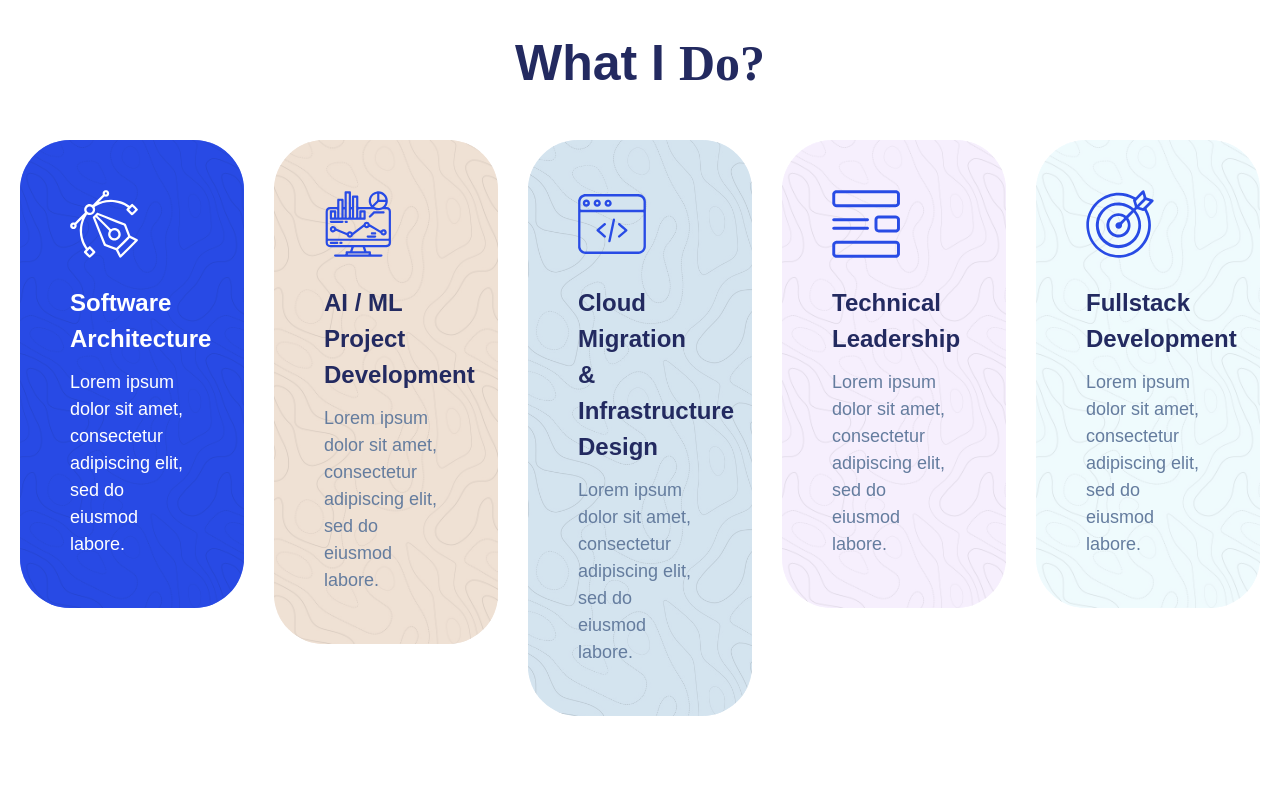
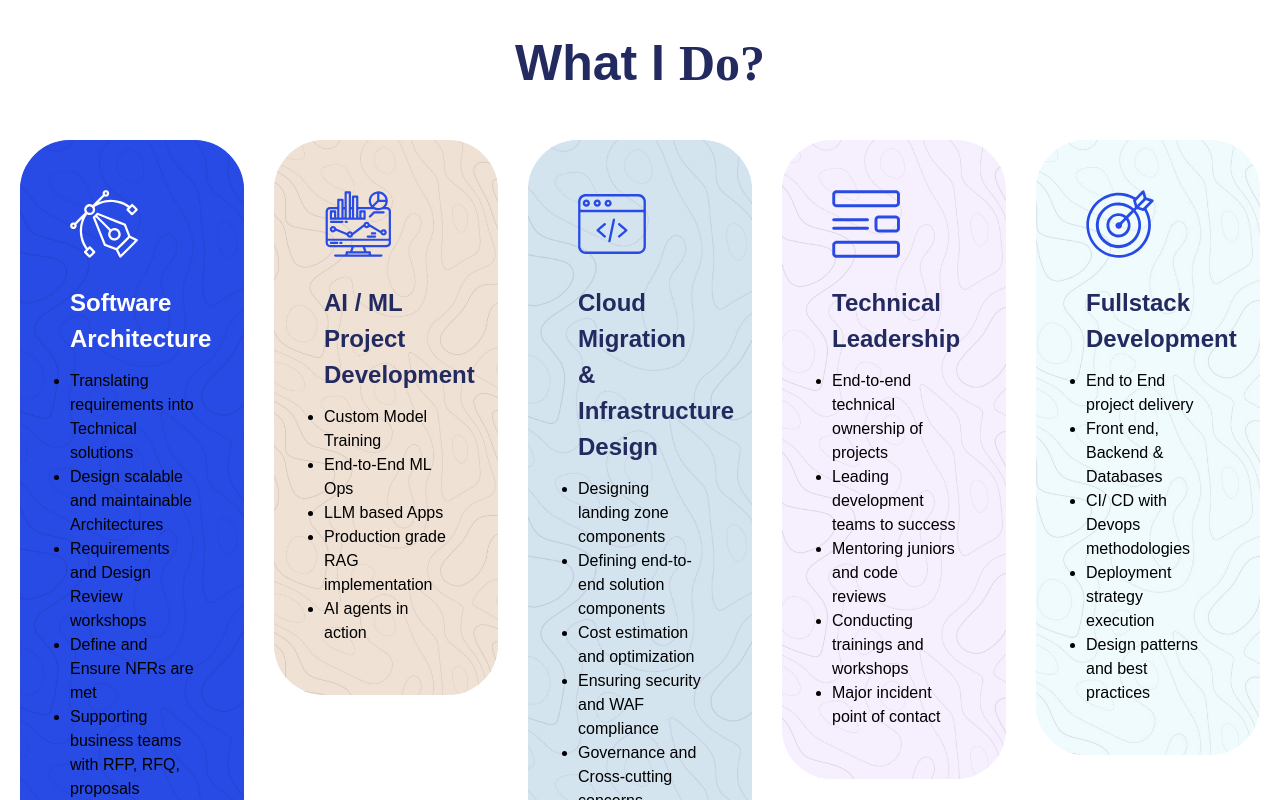
Before and after one commit to anantheswar310/MyWebsite, a React (Create React App) app: page / in a window 1280 px wide. Shown: the part 2000-2800 px from the top of the page. Built offline with nearby package versions, Linux system fonts and the light colour scheme.

Commit message:
updated services and about image

```diff
--- a/src/components/AboutUs/AboutUs.jsx
+++ b/src/components/AboutUs/AboutUs.jsx
@@ -92,7 +92,7 @@ const AboutUs = (props) => {
                           href="mailto:anantheswar310@gmail.com"
                           title=""
                         >
-                          Photography, Football, Coding
+                          Photography, Football, Coding, Riding
                         </a>
                       </span>
                     </li>
--- a/src/components/FeaturedArea/FeaturedArea.jsx
+++ b/src/components/FeaturedArea/FeaturedArea.jsx
@@ -49,7 +49,7 @@ const FeaturedArea = () => {
                 <h2 className="font-bold text-[2.3rem] sm:text-[3rem] md:text-[3.5rem] lg:text-[4rem] xl:text-[5rem] font-Poppins text-white uppercase">
                   Ananth
                   <span className="font-normal text-[2.3rem] sm:text-[3rem] md:text-[3.5rem] lg:text-[4rem] xl:text-[5rem] text-accent font-Poppins uppercase">
-                     Eswar
+                    Eswar
                   </span>
                 </h2>
                 <h5 className="md:justify-start justify-center font-bold text-[1rem] sm:text-[1.125rem] md:text-[1.25rem] font-Poppins text-white uppercase flex items-center gap-2.5 tracking-[1px]">
--- a/src/components/Header/Header.jsx
+++ b/src/components/Header/Header.jsx
@@ -33,9 +33,9 @@ const Header = () => {
           <div className="container mx-auto sm:container md:container lg:container xl:container 2xl:container">
             <div className="flex items-center justify-between w-full topbarInner">
               <div className="logo inline-block max-w-[50%]">
-                <Link to="/" title="Ananth Eswar">
+                {/* <Link to="/" title="Ananth Eswar">
                   <img src={Logo} alt="Logo"></img>
-                </Link>
+                </Link> */}
                 {/* Logo */}
               </div>
               <div className="hidden menuWrapper">
--- a/src/components/Header/MenuLinks.jsx
+++ b/src/components/Header/MenuLinks.jsx
@@ -151,10 +151,10 @@ const MenuLinks = () => {
         </li> */}
         <li className="menuItemHasChildren relative group text-[1rem] lg:text-[1.125rem] font-Poppins font-semibold uppercase">
           <span className="group-hover:text-accent text-accent2 pr-5 relative block cursor-pointer">
-            What I Do?
+            What do I Do?
             {/* <FiChevronDown className="absolute right-0 top-[4px]"></FiChevronDown> */}
           </span>
-          <ul
+          {/* <ul
             className="children relative lg:absolute opacity-0 top-full left-0 group-hover:opacity-100 lg:invisible lg:group-hover:visible before:absolute before:inset-0 before:bg-gray before:rounded-0 before:lg:rounded-[1.25rem] before:opacity-70 before:z-[-1] bg-blend-multiply rounded-0 lg:rounded-[1.25rem] bg-no-repeat bg-center bg-cover z-[1] bg-gray p-6 flex flex-col gap-3 divide-y divide-[rgba(0,0,0,.15)]"
             style={{ backgroundImage: `url(${PatternImg2})` }}
           >
@@ -176,7 +176,7 @@ const MenuLinks = () => {
                 Service Detail
               </Link>
             </li>
-          </ul>
+          </ul> */}
         </li>
         <li className="menuItemHasChildren relative group text-[1rem] lg:text-[1.125rem] font-Poppins font-semibold uppercase">
           <Link
--- a/src/components/MyWorkExperience/MyWorkExperience.jsx
+++ b/src/components/MyWorkExperience/MyWorkExperience.jsx
@@ -20,7 +20,7 @@ const MyWorkExperience = () => {
         <SectionTitleLight
           title="My Work"
           titleInner="Experience"
-          desc="Lorem ipsum dolor sit amet, consectetur adipiscing elit, sed do eiusmod tempor incididunt ut labore et dolore."
+          desc="Worked in services and product based companies. From startups to the biggest tech companies. Insurance, Mobile, Finance, Healthcare, Gaming and Sport Domains"
         ></SectionTitleLight>
         <div className="sliderWrap w-full max-w-full relative lg:mt-0 2xl:-mt-24">
           <Swiper
--- a/src/components/Services/Services.jsx
+++ b/src/components/Services/Services.jsx
@@ -34,11 +34,19 @@ const Services = () => {
                           {item.servTitle}
                         </Link>
                       </h3>
-                      <p
+                      <ul className="list-disc list-outside">
+                        {item.serviceItems.map((desc, index) =>
+                          <li key={index}>{desc}</li>
+                          // <ListItem key={desc}
+                          //           value={desc} />
+                        )}
+                      </ul>
+
+                      {/* <p
                         className={`text-[1rem] md:text-[1.125rem] font-NunitoSans ${item.descColor}`}
                       >
                         {item.servDesc}
-                      </p>
+                      </p> */}
                     </div>
                   </div>
                 )
--- a/src/data/contact-info.js
+++ b/src/data/contact-info.js
@@ -6,7 +6,7 @@ export const conInfo = [
   {
     conIcon: <HomeIcon className="h-[3.4375rem] fill-white"></HomeIcon>,
     conTitle: "DOHA:",
-    conCap: "60 East 65th Street NY 10065",
+    conCap: "49 Awqaf Compound, Bin Omran",
   },
   {
     conIcon: <PhoneIcon className="h-[3.4375rem] fill-white"></PhoneIcon>,
--- a/src/data/services.js
+++ b/src/data/services.js
@@ -14,6 +14,11 @@ export const services = [
     servIcon: <UiCreativeDesignIcon className="h-[4.25rem] w-[4.25rem] fill-white"></UiCreativeDesignIcon>,
     servTitle: "Software Architecture",
     servDesc: "Lorem ipsum dolor sit amet, consectetur adipiscing elit, sed do eiusmod labore.",
+    serviceItems: ['Translating requirements into Technical solutions',
+      'Design scalable and maintainable Architectures',
+      'Requirements and Design Review workshops',
+      'Define and Ensure NFRs are met',
+      'Supporting business teams with RFP, RFQ, proposals']
   },
   {
     id: 2,
@@ -23,6 +28,11 @@ export const services = [
     servIcon: <WebDevelopmentIcon className="h-[4.25rem] w-[4.25rem] fill-accent"></WebDevelopmentIcon>,
     servTitle: "AI / ML Project Development",
     servDesc: "Lorem ipsum dolor sit amet, consectetur adipiscing elit, sed do eiusmod labore.",
+    serviceItems: ['Custom Model Training',
+      'End-to-End ML Ops',
+      'LLM based Apps',
+      'Production grade RAG implementation',
+      'AI agents in action']
   },
   {
     id: 3,
@@ -32,6 +42,11 @@ export const services = [
     servIcon: <WireframingServiceIcon className="h-[4.25rem] w-[4.25rem] fill-accent"></WireframingServiceIcon>,
     servTitle: "Cloud Migration & Infrastructure Design",
     servDesc: "Lorem ipsum dolor sit amet, consectetur adipiscing elit, sed do eiusmod labore.",
+    serviceItems: ['Designing landing zone components',
+      'Defining end-to-end solution components',
+      'Cost estimation and optimization',
+      'Ensuring security and WAF compliance',
+      'Governance and Cross-cutting concerns']
   },
   {
     id: 4,
@@ -41,6 +56,11 @@ export const services = [
     servIcon: <DesktopApplicationIcon className="h-[4.25rem] w-[4.25rem] fill-accent"></DesktopApplicationIcon>,
     servTitle: "Technical Leadership",
     servDesc: "Lorem ipsum dolor sit amet, consectetur adipiscing elit, sed do eiusmod labore.",
+    serviceItems: ['End-to-end technical ownership of projects',
+      'Leading development teams to success',
+      'Mentoring juniors and code reviews',
+      'Conducting trainings and workshops',
+      'Major incident point of contact']
   },
   {
     id: 5,
@@ -50,5 +70,10 @@ export const services = [
     servIcon: <StrategyIcon className="h-[4.25rem] w-[4.25rem] fill-accent"></StrategyIcon>,
     servTitle: "Fullstack Development",
     servDesc: "Lorem ipsum dolor sit amet, consectetur adipiscing elit, sed do eiusmod labore.",
+    serviceItems: ['End to End project delivery',
+      'Front end, Backend & Databases',
+      'CI/ CD with Devops methodologies',
+      'Deployment strategy execution',
+      'Design patterns and best practices']
   }
 ];
--- a/src/pages/HomePages/HomePage.jsx
+++ b/src/pages/HomePages/HomePage.jsx
@@ -22,8 +22,8 @@ const HomePage = () => {
       <Helmet>
         <title>Ananth Eswar</title>
       </Helmet>
-      <Header2></Header2>
-      {/* <Header></Header> */}
+      {/* <Header2></Header2>       */}
+      <Header></Header>
       <FeaturedArea></FeaturedArea>
       <AboutUs></AboutUs>
       <Services></Services>
```
Also changed, not shown: src/assets/images/resources/aboutImg.jpg, src/assets/images/resources/featMockup_pp.jpg (added).
